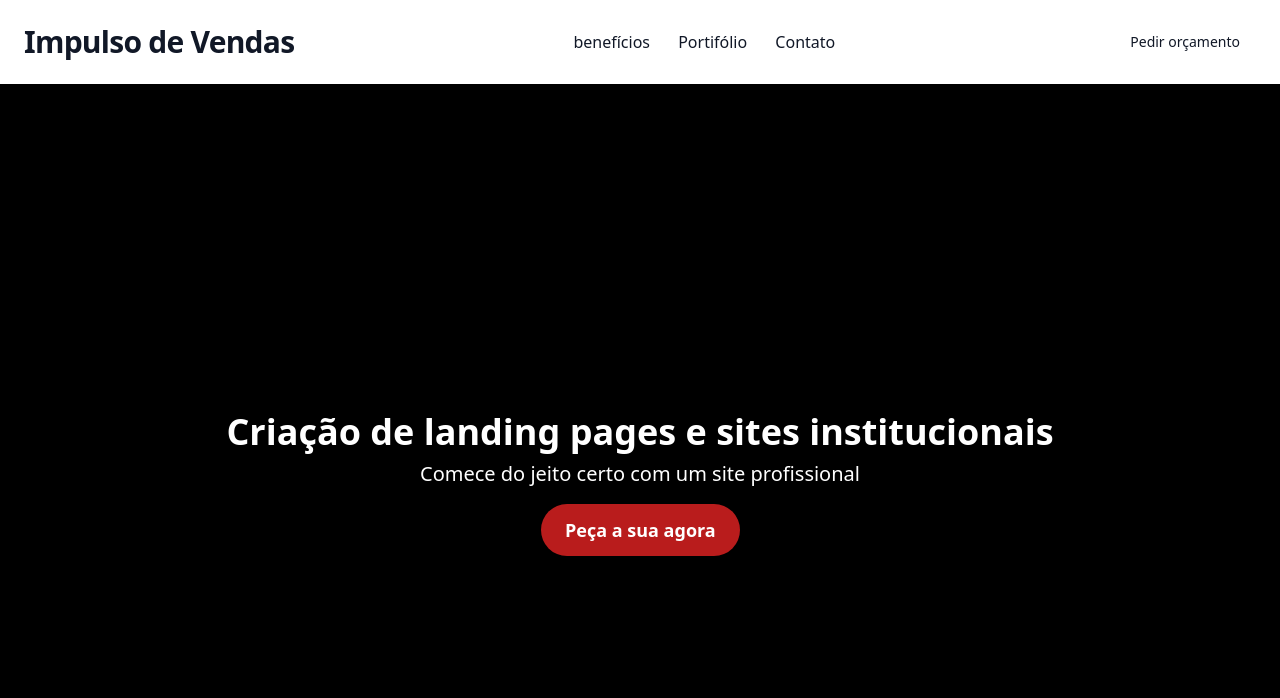
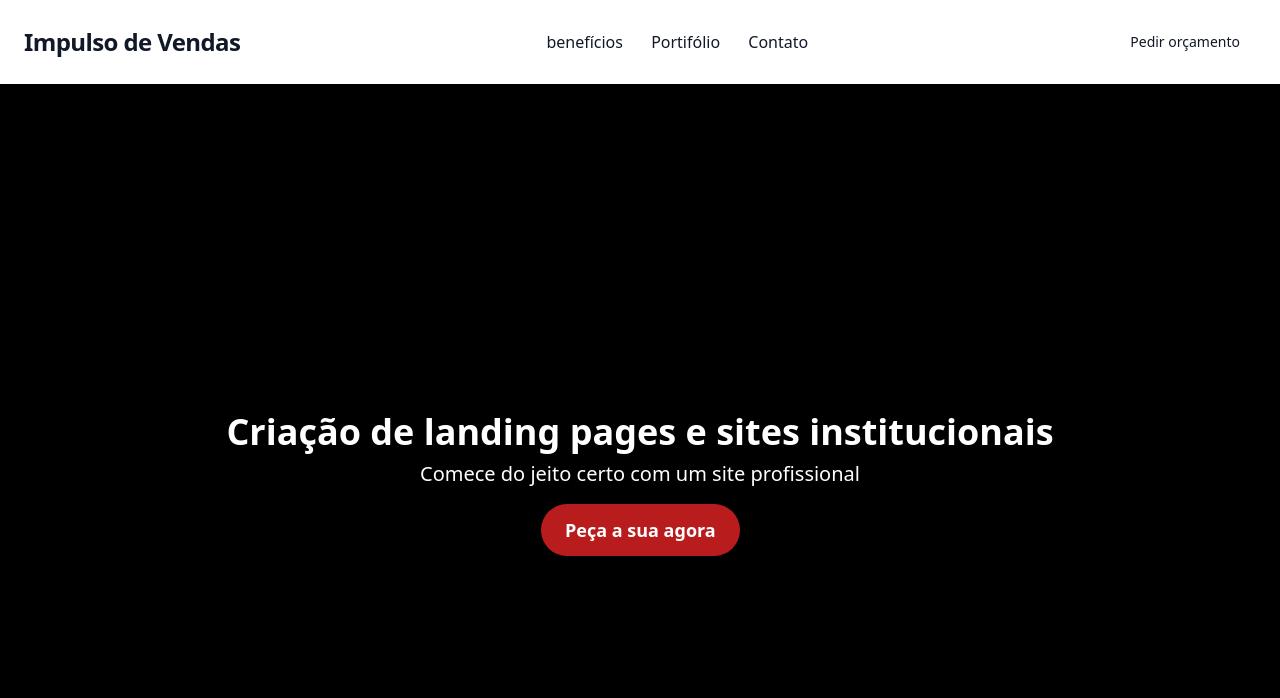
Before and after one commit to Tiago22a/ImpulsoDeVendas, a plain HTML site: page index.html in a window 1280 px wide. Shown: the top 698 px of the page. Drawn offline with nearby package versions, Linux system fonts and the light colour scheme.

Commit message:
Update index.html

```diff
--- a/index.html
+++ b/index.html
@@ -49,7 +49,7 @@
   <!-- Header -->
   <header data-aos="zoom-in" data-aos-duration="1000" data-aos="fade-up" data-aos-duration="800"
   class="flex justify-between items-center px-6 py-6 max-w-7xl mx-auto">
-  <h2 class="text-3xl font-bold tracking-tight">Impulso de Vendas</h2>
+  <h2 class="text-2xl font-bold tracking-tight">Impulso de Vendas</h2>
   <nav class="space-x-6 hidden md:block">
     <a href="#beneficios" class="hover:text-">benefícios</a>
     <a href="#portifolio" class="hover:text-">Portifólio</a>
```
